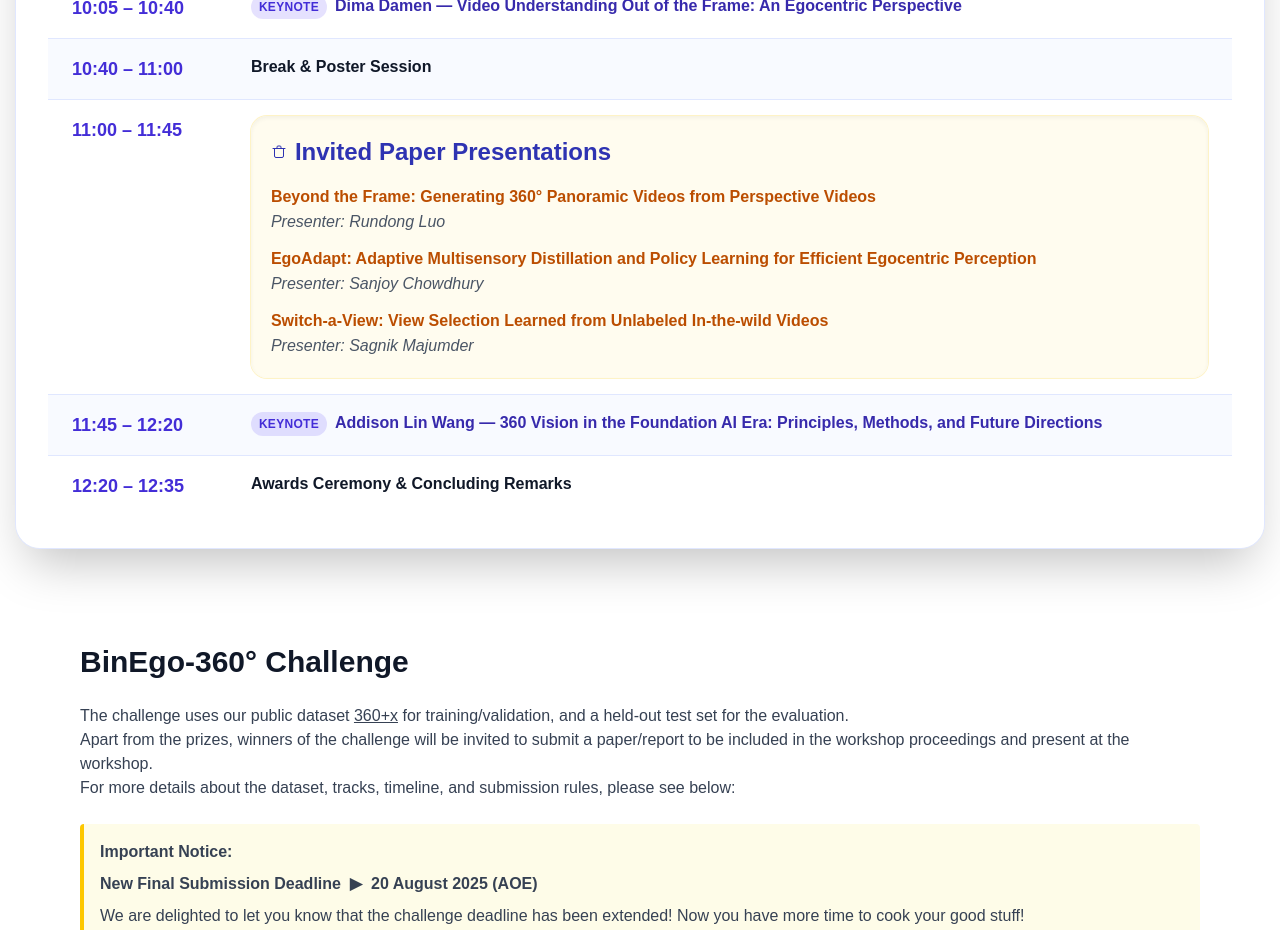
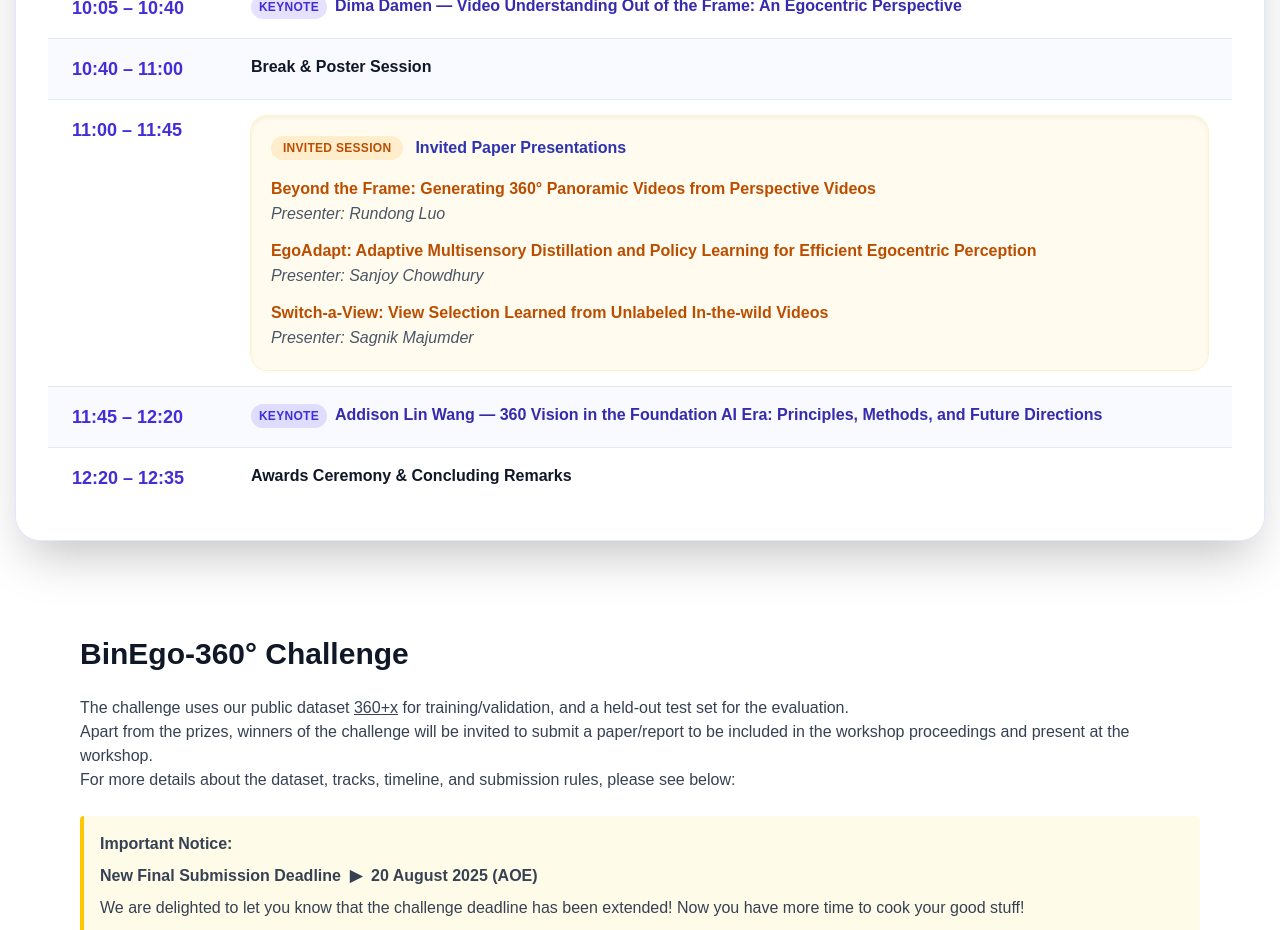
Before and after one commit to HenryQUQ/BinEgo-360, a Next.js app: page / in a window 1280 px wide. Shown: the part 1800-2730 px from the top of the page. Built offline with nearby package versions, Linux system fonts and the light colour scheme.

Commit message:
Adjust invited session presentation header styling

```diff
--- a/app/page.tsx
+++ b/app/page.tsx
@@ -493,22 +493,11 @@ export default function Workshop() {
 
                                                         {isInvited && (
                                                             <div className="rounded-2xl bg-amber-50/80 p-5 text-sm text-gray-700 shadow-inner ring-1 ring-amber-100">
-                                                                <div className="flex items-center gap-2 text-[#2E33B2]">
-                                                                    <svg
-                                                                        className="h-4 w-4"
-                                                                        xmlns="http://www.w3.org/2000/svg"
-                                                                        fill="none"
-                                                                        viewBox="0 0 24 24"
-                                                                        stroke="currentColor"
-                                                                        strokeWidth="1.5"
-                                                                    >
-                                                                        <path
-                                                                            strokeLinecap="round"
-                                                                            strokeLinejoin="round"
-                                                                            d="M3 6.75h18M5.25 6.75V18A2.25 2.25 0 0 0 7.5 20.25h9a2.25 2.25 0 0 0 2.25-2.25V6.75M9 6.75V4.5A1.5 1.5 0 0 1 10.5 3h3A1.5 1.5 0 0 1 15 4.5v2.25"
-                                                                        />
-                                                                    </svg>
-                                                                    <span className="text-2xl font-bold">
+                                                                <div className="flex flex-wrap items-center gap-3">
+                                                                    <span className="rounded-full bg-amber-500/15 px-3 py-1 text-xs font-bold uppercase tracking-wide text-amber-700">
+                                                                        Invited Session
+                                                                    </span>
+                                                                    <span className="text-base font-semibold text-[#2E33B2]">
                                                                         {event}
                                                                     </span>
                                                                 </div>
```
